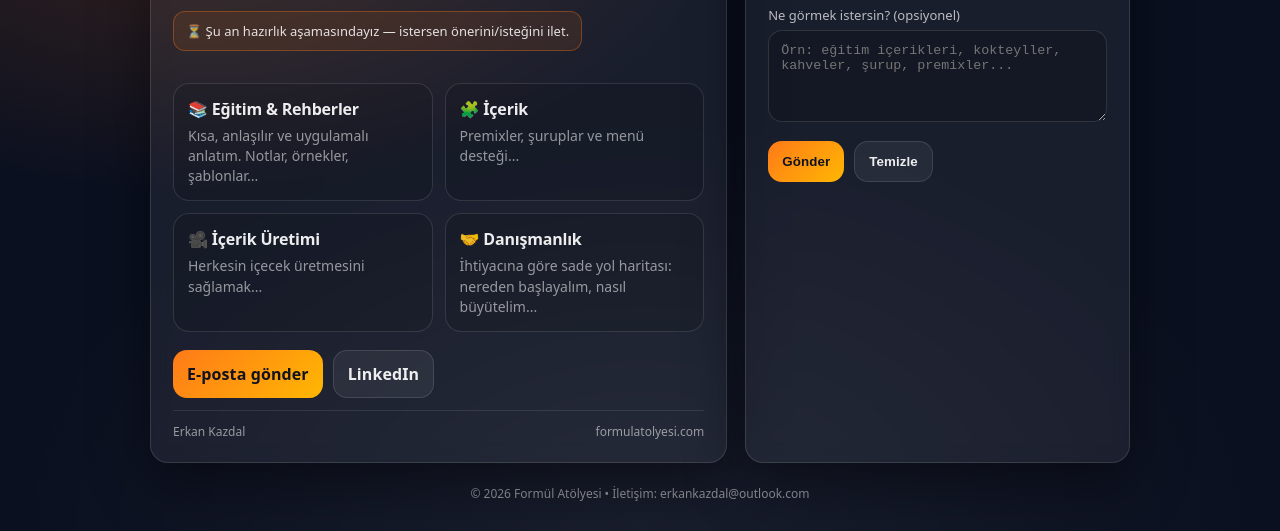
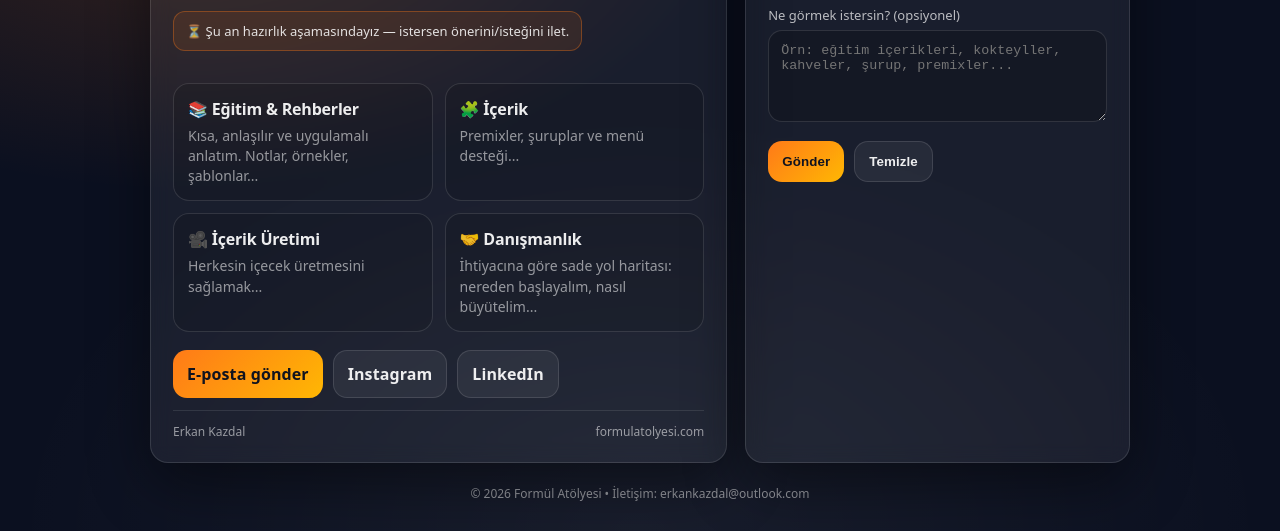
Before and after one commit to erkankazdal-py/formulatolyesi, a plain HTML site: page index.html in a window 1280 px wide. Shown: the part 269-800 px from the top of the page. Drawn offline with Linux system fonts and the light colour scheme.

Commit message:
Update index.html

```diff
--- a/index.html
+++ b/index.html
@@ -233,7 +233,14 @@
           <a class="btn primary"
              href="mailto:erkankazdal@outlook.com?subject=Form%C3%BCl%20At%C3%B6lyesi%20Hakk%C4%B1nda&body=Merhaba,%20Form%C3%BCl%20At%C3%B6lyesi%20hakk%C4%B1nda%20bilgi%20almak%20istiyorum."
              aria-label="E-posta gönder">
-            E-posta gönder
+             E-posta gönder
+          </a>
+
+          <a class="btn ghost"
+             href="https://www.instagram.com/formul.atolyesi/"
+             target="_blank"
+             rel="noopener">
+             Instagram
           </a>
 
           <a class="btn ghost"
```
